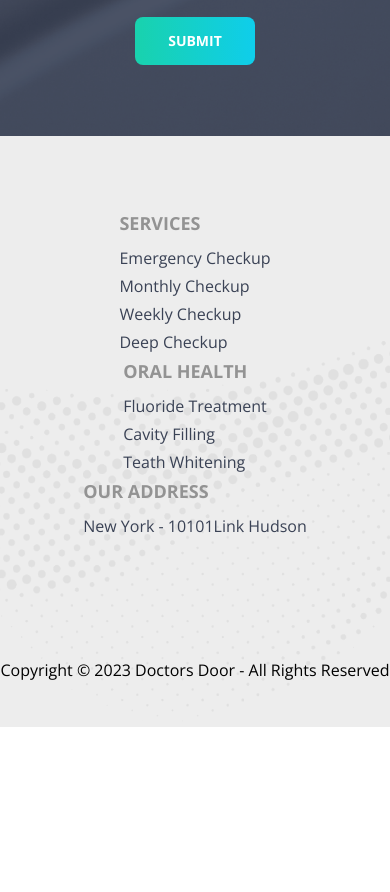
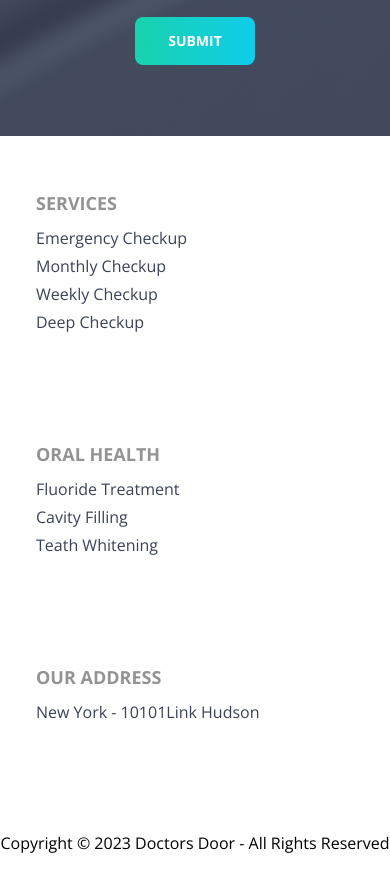
Before and after one commit to md-atiqurrahman/doctors-door-client, a React (Create React App) app: page / in a window 390 px wide. Shown: the part 6560-7452 px from the top of the page. Before the commit the page ends 7287 px from the top, so only its background shows below. Built offline with nearby package versions, Linux system fonts and the light colour scheme.

Commit message:
make the footer section responsive for small device

```diff
--- a/src/Pages/Shared/Footer/Footer.js
+++ b/src/Pages/Shared/Footer/Footer.js
@@ -5,9 +5,9 @@ const Footer = () => {
   const today = new Date();
   const year = today.getFullYear();
   return (
-    <footer className="pt-[74px] pb-[45px] bg-base-200 bg-footerBg bg-cover bg-center bg-no-repeat">
-      <div className="grid grid-cols-1 md:grid-cols-2 lg:grid-cols-3 justify-items-center content-start">
-        <div className="flex flex-col">
+    <footer className="pt-[54px] lg:pt-[74px] pb-[69px] lg:pb-[45px]  bg-base-200 bg-transparent lg:bg-footerBg bg-cover bg-center bg-no-repeat">
+      <div className="grid grid-cols-1 md:grid-cols-2 lg:grid-cols-3 justify-items-start lg:justify-items-center ml-[36px] lg:ml-0">
+        <div className="flex flex-col mb-[103px] lg:mb-0">
           <span className="text-[18px] font-bold text-[#939393] uppercase mb-[9px]">
             Services
           </span>
@@ -24,7 +24,7 @@ const Footer = () => {
             Deep Checkup
           </Link>
         </div>
-        <div className="flex flex-col">
+        <div className="flex flex-col mb-[103px] lg:mb-0">
           <span className="text-[18px] font-bold text-[#939393] uppercase mb-[9px]">
             ORAL HEALTH
           </span>
@@ -47,7 +47,7 @@ const Footer = () => {
           </Link>
         </div>
       </div>
-      <div className="text-center mt-[116px]">
+      <div className="text-center mt-[103px] lg:mt-[116px]">
         <p className="text-[16px] font-normal text-black">
           Copyright © {year} Doctors Door - All Rights Reserved
         </p>
```
